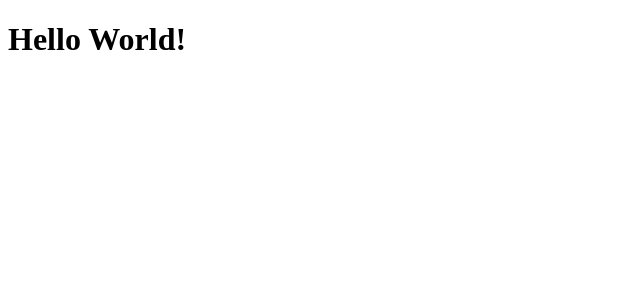
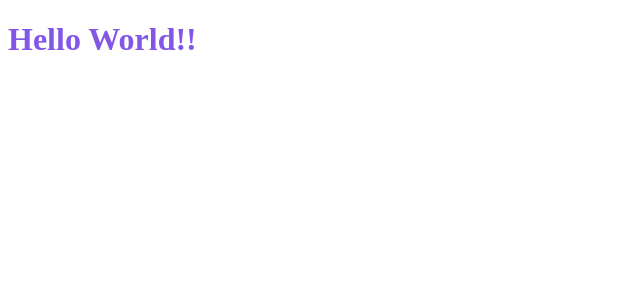
Before and after one commit to k3n3dfelix/RocketSeat, a React (Create React App) app in the folder dtmoney/: page / in a window 1280 px wide. Shown: the top 300 px of the page, without its empty margins (0-640 px from the left). Built offline with nearby package versions, Linux system fonts and the light colour scheme.

Commit message:
adicionado tipagem para o styled components e testado funcionamento

```diff
--- a/dtmoney/public/index.html
+++ b/dtmoney/public/index.html
@@ -3,7 +3,7 @@
   <head>
     <meta charset="utf-8" />
     <meta name="viewport" content="width=device-width, initial-scale=1" />
-    <title>DT Money</title>
+    <title>DT Moneys</title>
   </head>
   <body>
     <noscript>You need to enable JavaScript to run this app.</noscript>
--- a/dtmoney/src/App.tsx
+++ b/dtmoney/src/App.tsx
@@ -1,7 +1,12 @@
+import styled from 'styled-components'
+
+const Title = styled.h1`
+color:#8257e6;`
+
 export function App() {
   return (
     <div className="App">
-     <h1>Hello World!</h1>
+     <Title>Hello World!!</Title>
     </div>
   );
 }
```
